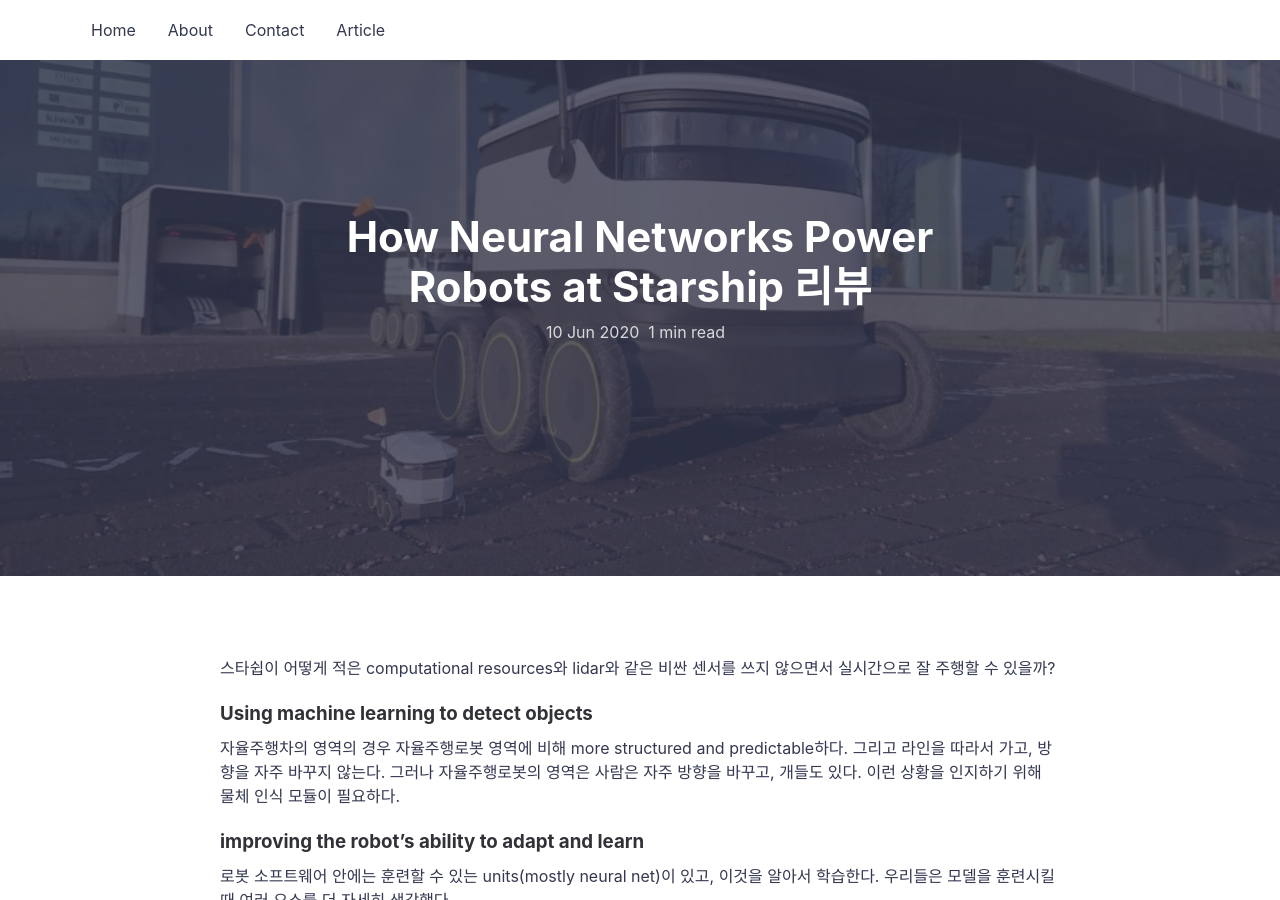
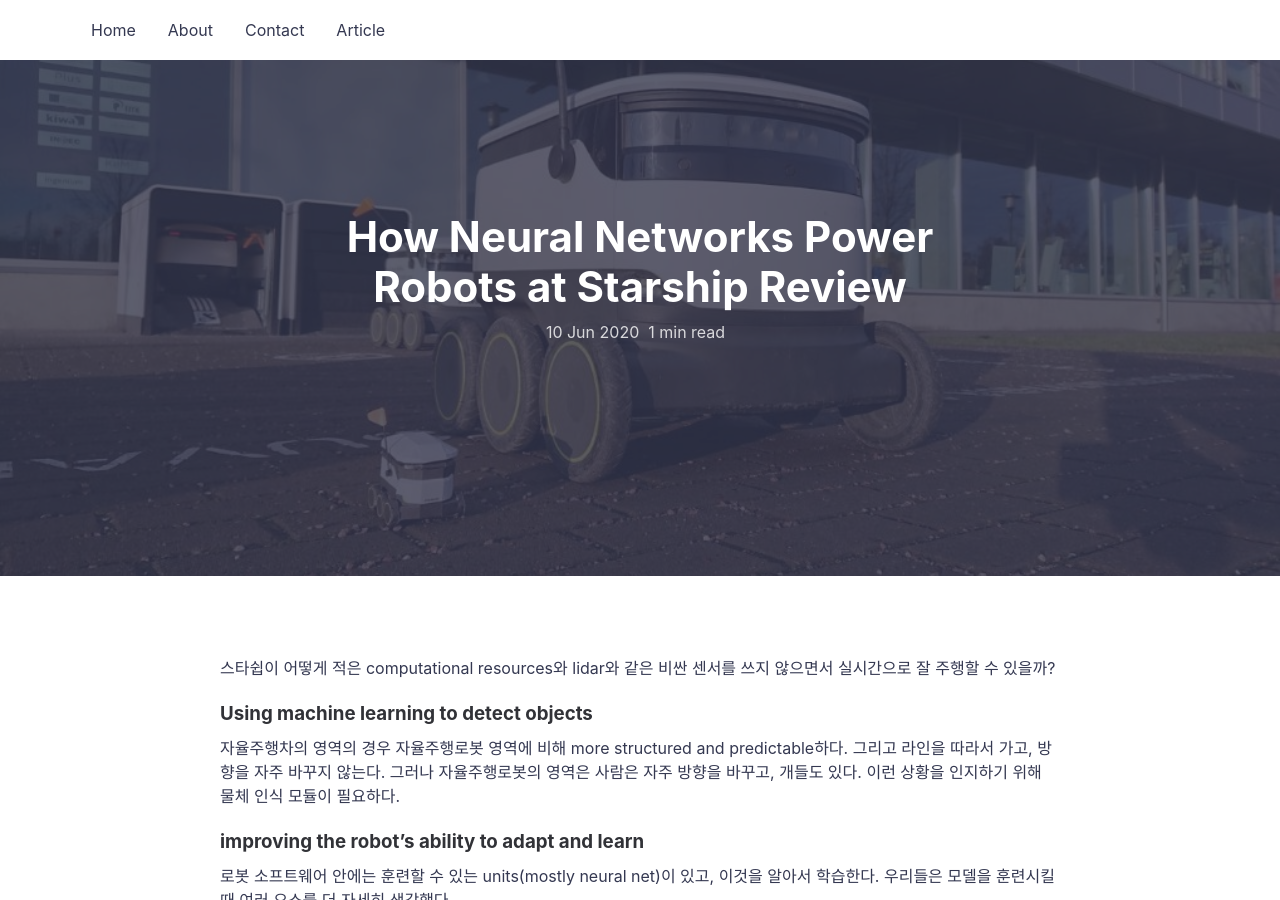
Before and after one commit to SUNGBEOMCHOI/SungBeomChoi.github.io, a Jekyll site: the page built from _posts/2020-06-10-How_Neural_Networks_Power_Robots_at_Starship_리뷰.md, in a window 1280 px wide and 900 px high. Built offline with Jekyll 4.4.1, drawn with Linux system fonts in a browser that asks for light colours; comment, search, counter and statistics services are not loaded.

Commit message:
Update 2020-06-10-How_Neural_Networks_Power_Robots_at_Starship_리뷰.md

```diff
--- a/_posts/2020-06-10-How_Neural_Networks_Power_Robots_at_Starship_리뷰.md
+++ b/_posts/2020-06-10-How_Neural_Networks_Power_Robots_at_Starship_리뷰.md
@@ -1,6 +1,6 @@
 ---
 layout: post
-title: How Neural Networks Power Robots at Starship 리뷰
+title: How Neural Networks Power Robots at Starship Review
 featured-img: 2020-06-10-How_Neural_Networks_Power_Robots_at_Starship_review/starship_technology
 ---
 
```
